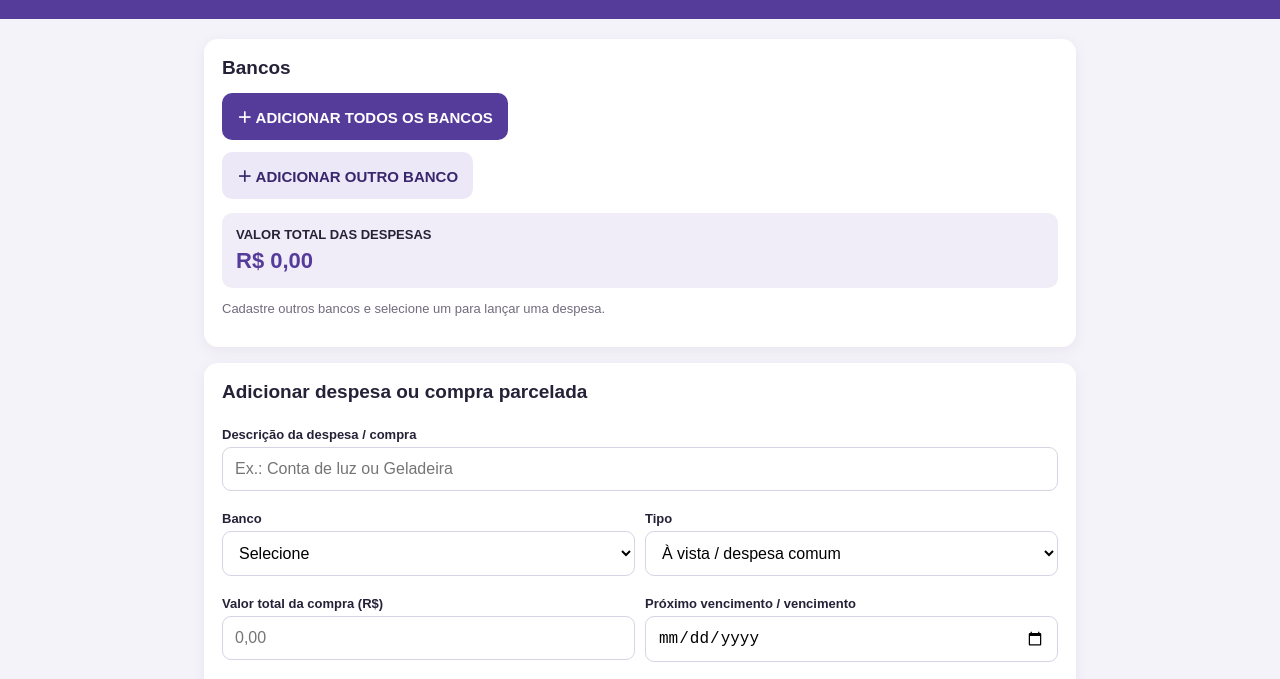
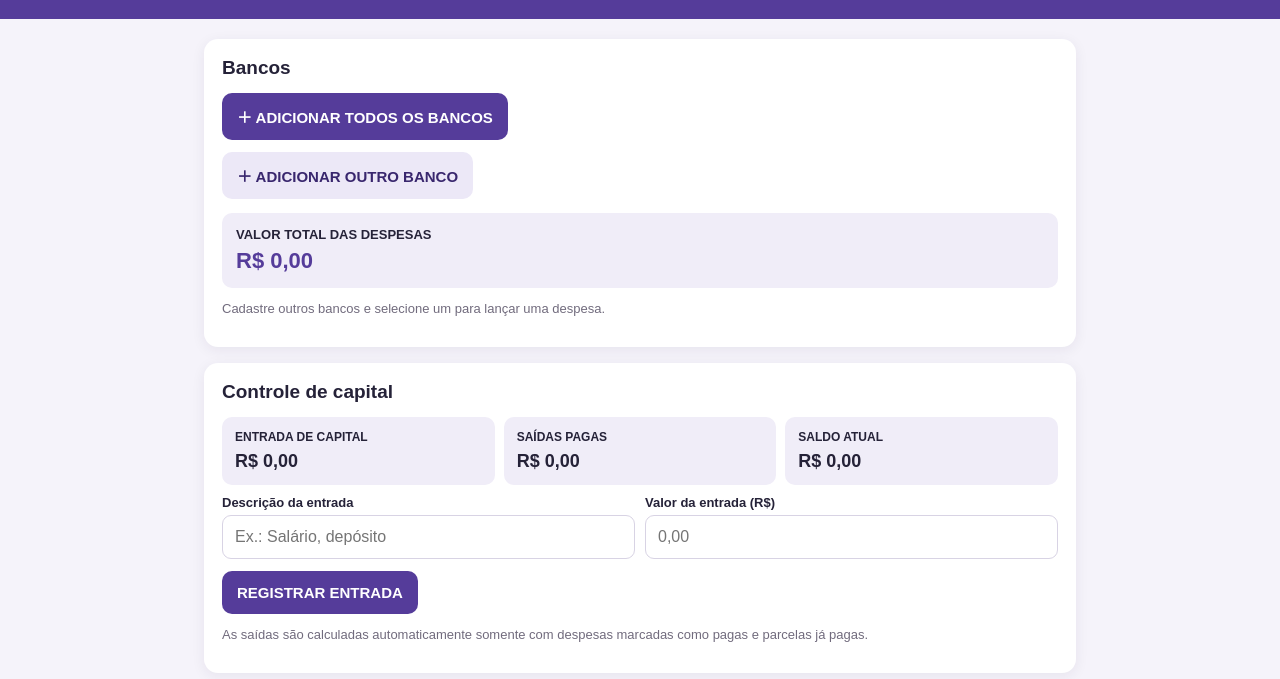
Before and after one commit to wandesonsouzaoliveira-hue/minhas-despesas-casa, a plain HTML site: page index.html in a window 1280 px wide. Shown: the part 75-754 px from the top of the page. Drawn offline with Linux system fonts and the light colour scheme.

Commit message:
Adicionar painel de entrada de capital, saídas pagas e saldo

```diff
--- a/index.html
+++ b/index.html
@@ -28,6 +28,18 @@ table{width:100%;border-collapse:collapse;font-size:14px}th,td{text-align:left;p
 <section class="card"><h2>Bancos</h2><button id="showBanks">＋ ADICIONAR TODOS OS BANCOS</button>
 <div class="banks" id="banks"></div><div class="actions"><button id="addBank" class="secondary">＋ ADICIONAR OUTRO BANCO</button></div>
 <div class="grand-total"><b>VALOR TOTAL DAS DESPESAS</b><strong id="grandTotal">R$ 0,00</strong></div><p class="muted">Cadastre outros bancos e selecione um para lançar uma despesa.</p></section>
+<section class="card"><h2>Controle de capital</h2>
+<div class="summary">
+<div class="tile"><b>ENTRADA DE CAPITAL</b><strong id="capitalIn">R$ 0,00</strong></div>
+<div class="tile"><b>SAÍDAS PAGAS</b><strong id="capitalOut">R$ 0,00</strong></div>
+<div class="tile"><b>SALDO ATUAL</b><strong id="capitalBalance">R$ 0,00</strong></div>
+</div>
+<form id="capitalForm"><div class="grid">
+<div><label>Descrição da entrada</label><input id="capitalDescription" placeholder="Ex.: Salário, depósito"></div>
+<div><label>Valor da entrada (R$)</label><input id="capitalAmount" type="number" min="0.01" step="0.01" placeholder="0,00"></div>
+</div><div class="actions"><button type="submit">REGISTRAR ENTRADA</button></div></form>
+<p class="muted">As saídas são calculadas automaticamente somente com despesas marcadas como pagas e parcelas já pagas.</p>
+</section>
 <section class="card"><h2>Adicionar despesa ou compra parcelada</h2>
 <form id="expenseForm"><div class="grid">
 <div class="wide"><label>Descrição da despesa / compra</label><input id="description" required placeholder="Ex.: Conta de luz ou Geladeira"></div>
@@ -51,9 +63,11 @@ table{width:100%;border-collapse:collapse;font-size:14px}th,td{text-align:left;p
 const $=id=>document.getElementById(id);
 let expenses=JSON.parse(localStorage.getItem('despesasCasa')||'[]');
 let banks=JSON.parse(localStorage.getItem('bancosDespesasCasa')||'["CAIXA","NUBANK PF","NUBANK PJ"]');
+let capitalEntries=JSON.parse(localStorage.getItem('entradasCapitalCasa')||'[]');
 const money=n=>Number(n||0).toLocaleString('pt-BR',{style:'currency',currency:'BRL'});
 function esc(s){return String(s).replace(/[&<>"']/g,c=>({'&':'&amp;','<':'&lt;','>':'&gt;','"':'&quot;',"'":'&#39;'}[c]))}
 function save(){localStorage.setItem('despesasCasa',JSON.stringify(expenses));render()}
+function renderCapital(){let incoming=capitalEntries.reduce((s,x)=>s+Number(x.amount||0),0);let outgoing=expenses.reduce((s,x)=>s+(x.kind==='installment'?Number(x.installmentValue||0)*Number(x.paidCount||0):(x.status==='PAGO'?Number(x.totalAmount??x.amount??0):0)),0);$('capitalIn').textContent=money(incoming);$('capitalOut').textContent=money(outgoing);$('capitalBalance').textContent=money(incoming-outgoing)}
 function nextMonth(dateStr){if(!dateStr)return '';let [y,m,d]=dateStr.split('-').map(Number);let target=new Date(y,m-1,1);target.setMonth(target.getMonth()+1);let lastDay=new Date(target.getFullYear(),target.getMonth()+1,0).getDate();target.setDate(Math.min(d,lastDay));return target.getFullYear()+'-'+String(target.getMonth()+1).padStart(2,'0')+'-'+String(target.getDate()).padStart(2,'0')}
 function calcInstallment(){let total=Number($('totalAmount').value),count=Number($('installmentCount').value);$('installmentValue').value=(total>0&&count>=2)?(total/count).toFixed(2):''}
 function updateBankOptions(){
@@ -63,6 +77,7 @@ function updateBankOptions(){
  document.querySelectorAll('[data-bank]').forEach(b=>b.onclick=()=>{$('bank').value=b.dataset.bank;$('description').focus();$('banks').style.display='none'});
 }
 function render(){
+ renderCapital();
  const grandTotal=expenses.reduce((sum,x)=>sum+Number(x.totalAmount??x.amount??0),0);$('grandTotal').textContent=money(grandTotal);
  const used=[...new Set([...banks,...expenses.map(x=>x.bank)])];
  $('summary').innerHTML=used.map(b=>{let list=expenses.filter(x=>x.bank===b),total=list.reduce((s,x)=>s+Number(x.totalAmount??x.amount),0),paid=list.reduce((s,x)=>s+(x.kind==='installment'?Number(x.installmentValue||0)*Number(x.paidCount||0):(x.status==='PAGO'?Number(x.amount):0)),0);return '<div class="tile"><b>'+esc(b)+'</b><strong>'+money(total)+'</strong><div class="muted">Pago: '+money(paid)+'</div><div class="muted">Pendente: '+money(Math.max(0,total-paid))+'</div></div>'}).join('');
@@ -75,6 +90,7 @@ $('totalAmount').oninput=calcInstallment;$('installmentCount').oninput=calcInsta
 $('kind').onchange=()=>{let on=$('kind').value==='installment';$('installmentValueWrap').style.display=on?'block':'none';$('countWrap').style.display=on?'block':'none';$('paidWrap').style.display=on?'block':'none';$('installmentHint').style.display=on?'block':'none';$('totalWrap').querySelector('label').textContent=on?'Valor total da compra (R$)':'Valor (R$)';$('installmentValue').required=on;$('installmentCount').required=on;calcInstallment()};
 $('expenseForm').onsubmit=e=>{e.preventDefault();let inst=$('kind').value==='installment',total=Number($('totalAmount').value),unit=Number($('installmentValue').value),count=Number($('installmentCount').value),paid=Number($('paidCount').value||0);if(inst&&(count<2||paid>count||unit<=0||total<=0)){alert('Confira os valores e a quantidade de parcelas.');return}expenses.unshift({id:Date.now().toString(),description:$('description').value.trim(),bank:$('bank').value,amount:inst?total:Number($('totalAmount').value),totalAmount:total,date:$('date').value,status:$('status').value,kind:inst?'installment':'single',installmentValue:unit,installmentCount:count,paidCount:paid});save();e.target.reset();$('kind').value='single';$('kind').onchange()};
 $('filter').onchange=render;$('filterStatus').onchange=render;
+$('capitalForm').onsubmit=e=>{e.preventDefault();let description=$('capitalDescription').value.trim(),amount=Number($('capitalAmount').value);if(amount<=0){alert('Informe um valor válido para a entrada.');return}capitalEntries.unshift({id:Date.now().toString(),description:description||'Entrada de capital',amount});localStorage.setItem('entradasCapitalCasa',JSON.stringify(capitalEntries));e.target.reset();renderCapital()};
 window.payInstallment=id=>{let x=expenses.find(x=>x.id===id);if(x&&Number(x.paidCount)<Number(x.installmentCount)){x.paidCount=Number(x.paidCount)+1;if(Number(x.paidCount)<Number(x.installmentCount)&&x.date)x.date=nextMonth(x.date);save()}};
 window.toggleStatus=id=>{let x=expenses.find(x=>x.id===id);if(x){x.status=x.status==='PAGO'?'PENDENTE':'PAGO';save()}};
 window.removeExpense=id=>{if(confirm('Excluir esta despesa?')){expenses=expenses.filter(x=>x.id!==id);save()}};
```
